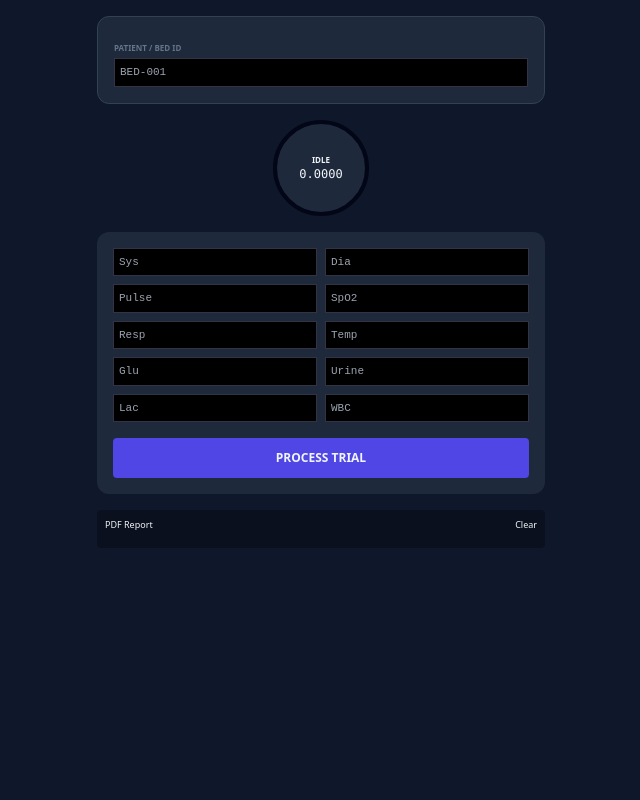
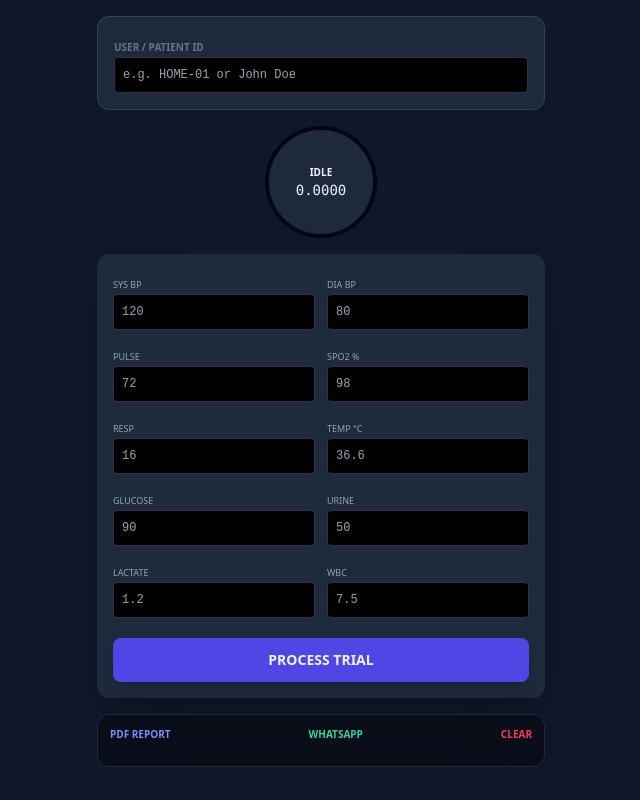
Before and after one commit to hiddenpointz/Coherence-Kernel, a plain HTML site: page index.html in a window 1280 px wide. Shown: the whole page, without its empty margins (319-959 px from the left). Drawn offline with nearby package versions, Linux system fonts and the light colour scheme.

Commit message:
Update index.html

```diff
--- a/index.html
+++ b/index.html
@@ -3,73 +3,119 @@
 <head>
     <meta charset="UTF-8">
     <meta name="viewport" content="width=device-width, initial-scale=1.0">
-    <title>Clinical Hybrinear Vault</title>
+    <title>Hybrinear Health Vault</title>
     <script src="https://cdn.tailwindcss.com"></script>
     <script src="https://cdnjs.cloudflare.com/ajax/libs/jspdf/2.5.1/jspdf.umd.min.js"></script>
     <style>
         .trigger-red { background: #ef4444; box-shadow: 0 0 20px #ef4444; }
-        .maintain-green { background: #10b981; box-shadow: 0 0 20px #10b981; }
-        .m-input { width: 100%; background: #000; color: #fff; padding: 5px; border: 1px solid #334; font-size: 11px; font-family: monospace; }
+        .drift-orange { background: #f59e0b; box-shadow: 0 0 20px #f59e0b; }
+        .normal-green { background: #10b981; box-shadow: 0 0 20px #10b981; }
+        .m-input { width: 100%; background: #000; color: #fff; padding: 8px; border: 1px solid #334; font-size: 12px; font-family: monospace; border-radius: 4px; }
     </style>
 </head>
 <body class="bg-slate-900 text-slate-100 p-4 font-sans">
     <div class="max-w-md mx-auto space-y-4">
         <div class="bg-slate-800 p-4 rounded-xl border border-slate-700">
-            <label class="text-[8px] text-slate-500 uppercase font-bold">Patient / Bed ID</label>
-            <input type="text" id="patientID" class="m-input text-emerald-400" placeholder="BED-001">
+            <label class="text-[10px] text-slate-500 uppercase font-bold">User / Patient ID</label>
+            <input type="text" id="patientID" class="m-input text-emerald-400" placeholder="e.g. HOME-01 or John Doe">
         </div>
 
-        <div id="status-light" class="w-24 h-24 mx-auto rounded-full border-4 border-slate-950 flex flex-col justify-center items-center bg-slate-800 transition-all duration-500">
-            <span id="v-lab" class="text-[8px] font-bold">IDLE</span>
-            <span id="o-val" class="text-xs font-mono">0.0000</span>
+        <div id="status-light" class="w-28 h-28 mx-auto rounded-full border-4 border-slate-950 flex flex-col justify-center items-center bg-slate-800 transition-all duration-500">
+            <span id="v-lab" class="text-[10px] font-bold uppercase">Idle</span>
+            <span id="o-val" class="text-sm font-mono">0.0000</span>
         </div>
 
-        <div class="grid grid-cols-2 gap-2 bg-slate-800 p-4 rounded-xl">
-            <input type="number" id="v0" placeholder="Sys" class="m-input"> <input type="number" id="v1" placeholder="Dia" class="m-input">
-            <input type="number" id="v2" placeholder="Pulse" class="m-input"> <input type="number" id="v3" placeholder="SpO2" class="m-input">
-            <input type="number" id="v4" placeholder="Resp" class="m-input"> <input type="number" id="v5" placeholder="Temp" class="m-input">
-            <input type="number" id="v6" placeholder="Glu" class="m-input"> <input type="number" id="v7" placeholder="Urine" class="m-input">
-            <input type="number" id="v8" placeholder="Lac" class="m-input"> <input type="number" id="v9" placeholder="WBC" class="m-input">
-            <button onclick="process()" class="col-span-2 py-3 bg-indigo-600 rounded font-black text-xs uppercase mt-2">Process Trial</button>
+        <div class="grid grid-cols-2 gap-3 bg-slate-800 p-4 rounded-xl shadow-2xl">
+            <div><label class="text-[9px] text-slate-400">SYS BP</label><input type="number" id="v0" placeholder="120" class="m-input"></div>
+            <div><label class="text-[9px] text-slate-400">DIA BP</label><input type="number" id="v1" placeholder="80" class="m-input"></div>
+            <div><label class="text-[9px] text-slate-400">PULSE</label><input type="number" id="v2" placeholder="72" class="m-input"></div>
+            <div><label class="text-[9px] text-slate-400">SPO2 %</label><input type="number" id="v3" placeholder="98" class="m-input"></div>
+            <div><label class="text-[9px] text-slate-400">RESP</label><input type="number" id="v4" placeholder="16" class="m-input"></div>
+            <div><label class="text-[9px] text-slate-400">TEMP °C</label><input type="number" id="v5" placeholder="36.6" class="m-input"></div>
+            <div><label class="text-[9px] text-slate-400">GLUCOSE</label><input type="number" id="v6" placeholder="90" class="m-input"></div>
+            <div><label class="text-[9px] text-slate-400">URINE</label><input type="number" id="v7" placeholder="50" class="m-input"></div>
+            <div><label class="text-[9px] text-slate-400">LACTATE</label><input type="number" id="v8" placeholder="1.2" class="m-input"></div>
+            <div><label class="text-[9px] text-slate-400">WBC</label><input type="number" id="v9" placeholder="7.5" class="m-input"></div>
+            <button onclick="process()" class="col-span-2 py-3 bg-indigo-600 rounded-lg font-black text-sm uppercase mt-2 shadow-lg hover:bg-indigo-500">Process Trial</button>
         </div>
 
-        <div class="bg-black/30 rounded p-2 text-[9px]">
-            <div class="flex justify-between mb-2">
-                <button onclick="pdf()">PDF Report</button> <button onclick="clearLogs()">Clear</button>
+        <div class="bg-black/40 rounded-xl p-3 border border-slate-800">
+            <div class="flex justify-between mb-3">
+                <button onclick="pdf()" class="text-[10px] text-indigo-400 font-bold uppercase">PDF Report</button>
+                <button onclick="whatsapp()" class="text-[10px] text-emerald-400 font-bold uppercase">WhatsApp</button>
+                <button onclick="location.reload()" class="text-[10px] text-rose-500 font-bold uppercase">Clear</button>
             </div>
-            <table class="w-full text-left border-collapse"><tbody id="log"></tbody></table>
+            <table class="w-full text-left text-[11px] border-collapse"><tbody id="log"></tbody></table>
         </div>
     </div>
 
     <script>
-        let sessionData = []; let trialCount = 0;
+        let sessionData = [];
+        let trialCount = 0;
+        const defaults = [120, 80, 72, 98, 16, 36.6, 90, 50, 1.2, 7.5];
+
         async function process() {
-            const vitals = Array.from({length:10}, (_,i) => parseFloat(document.getElementById(`v${i}`).value || [120,80,72,98,16,36.6,90,50,1.2,7.5][i]));
-            const resp = await fetch('/api', { method:'POST', body: JSON.stringify({vitals, gadgetTime: new Date().toLocaleTimeString('en-GB')}) });
-            const data = await resp.json();
-            trialCount++; sessionData.push({...data, raw: vitals});
+            const vitals = Array.from({length:10}, (_,i) => {
+                const val = document.getElementById(`v${i}`).value;
+                return val === "" ? defaults[i] : parseFloat(val);
+            });
 
-            document.getElementById('status-light').className = `w-24 h-24 mx-auto rounded-full border-4 border-slate-950 flex flex-col justify-center items-center ${data.score <= 0.368 ? 'trigger-red' : 'maintain-green'}`;
-            document.getElementById('v-lab').innerText = data.verdict;
-            document.getElementById('o-val').innerText = data.score.toFixed(4);
+            try {
+                const resp = await fetch('/api', {
+                    method:'POST',
+                    headers: {'Content-Type': 'application/json'},
+                    body: JSON.stringify({vitals, gadgetTime: new Date().toLocaleTimeString('en-GB')})
+                });
+                const data = await resp.json();
 
-            let marker = trialCount % 10 === 0 ? ` <span class="text-orange-400">[AUDIT: ${data.score.toFixed(4)}]</span>` : "";
-            if (data.score <= 0.368) marker += ` <span class="text-red-500 font-bold">[TIPPING POINT]</span>`;
+                // Delta Warning Logic
+                let deltaMsg = "";
+                if (sessionData.length > 0) {
+                    const prevScore = sessionData[sessionData.length - 1].score;
+                    const diff = prevScore - data.score;
+                    if (diff > 0.20) deltaMsg = ` <span class="text-rose-400 font-black">[DELTA ALERT: -${diff.toFixed(2)}]</span>`;
+                }
 
-            const row = `<tr class="border-b border-slate-800"><td>${data.timestamp}</td><td>${data.score.toFixed(4)}</td><td>${data.verdict}${marker}</td></tr>`;
-            document.getElementById('log').insertAdjacentHTML('afterbegin', row);
+                trialCount++;
+                sessionData.push({...data, raw: vitals});
+
+                const light = document.getElementById('status-light');
+                if (data.score < 0.368) light.className = "w-28 h-28 mx-auto rounded-full border-4 border-slate-950 flex flex-col justify-center items-center trigger-red";
+                else if (data.score <= 0.85) light.className = "w-28 h-28 mx-auto rounded-full border-4 border-slate-950 flex flex-col justify-center items-center drift-orange";
+                else light.className = "w-28 h-28 mx-auto rounded-full border-4 border-slate-950 flex flex-col justify-center items-center normal-green";
+
+                document.getElementById('v-lab').innerText = data.verdict;
+                document.getElementById('o-val').innerText = data.score.toFixed(4);
+
+                let marker = trialCount % 10 === 0 ? ` <span class="text-orange-400">[AUDIT: ${data.score.toFixed(4)}]</span>` : "";
+                if (data.score <= 0.368) marker += ` <span class="text-white font-bold bg-red-600 px-1 rounded ml-1">TIPPING POINT</span>`;
+
+                const row = `<tr class="border-b border-slate-800"><td class="py-2">${data.timestamp}</td><td class="font-mono font-bold">${data.score.toFixed(4)}</td><td class="text-right font-bold">${data.verdict}${marker}${deltaMsg}</td></tr>`;
+                document.getElementById('log').insertAdjacentHTML('afterbegin', row);
+            } catch (e) { alert("Vault Connection Failure"); }
         }
+
         function pdf() {
             const { jsPDF } = window.jspdf; const doc = new jsPDF();
-            const pID = document.getElementById('patientID').value || "Patient";
-            doc.text(`Patient ID: ${pID} | Hybrinear Audit`, 15, 20);
+            const pID = document.getElementById('patientID').value || "User_Report";
+            doc.setFontSize(16); doc.text(`Hybrinear Clinical Audit: ${pID}`, 15, 20);
+            doc.setFontSize(9); doc.setFont("courier", "bold");
             sessionData.forEach((d, i) => {
+                const y = 40 + (i * 12);
                 doc.setTextColor(d.score <= 0.368 ? 200 : 0, 0, 0);
-                doc.text(`${d.timestamp} | ${d.score.toFixed(4)} | ${d.verdict}`, 15, 40+(i*15));
+                doc.text(`${d.timestamp} | ${d.score.toFixed(4)} | ${d.verdict} | Params: ${d.raw.join('/')}`, 15, y);
             });
-            doc.save(`Report_${pID}.pdf`);
+            doc.save(`Audit_${pID}.pdf`);
         }
-        function clearLogs() { location.reload(); }
+
+        function whatsapp() {
+            const pID = document.getElementById('patientID').value || "User";
+            let msg = `*Hybrinear Health Audit: ${pID}*%0A`;
+            sessionData.slice(-3).forEach(d => {
+                msg += `%0A*Time:* ${d.timestamp}%0A*Score:* ${d.score.toFixed(4)} (${d.verdict})%0A`;
+            });
+            window.open(`https://api.whatsapp.com/send?text=${msg}`);
+        }
     </script>
 </body>
 </html>
```
